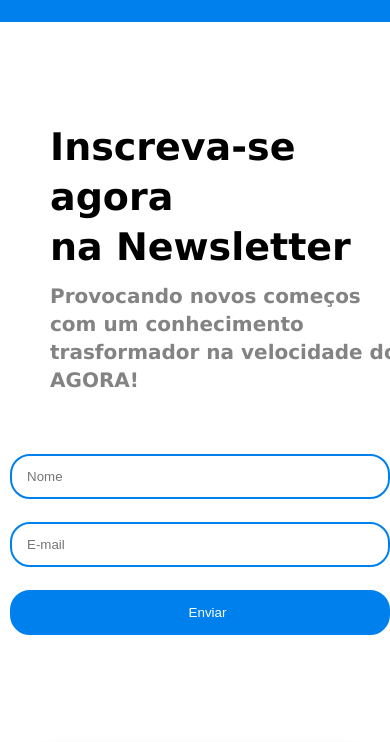
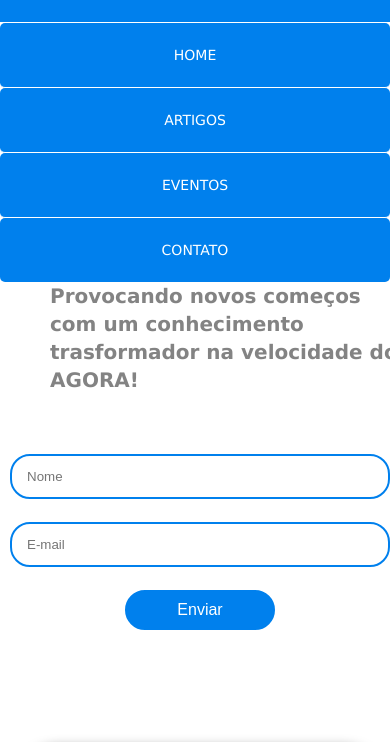
Before and after one commit to aecioprogrammer/portfolio_project2, a plain HTML site: page index.html in a window 390 px wide. Both pictures are taken after a click on the label 365 px from the left and 40 px from the top of the page. Shown: the part 58-800 px from the top of the page. Drawn offline with Linux system fonts and the light colour scheme.

Commit message:
add menu and update styles

```diff
--- a/css/responsive.css
+++ b/css/responsive.css
@@ -37,11 +37,12 @@
 }*/
 
 @media (max-width: 630px) {
-
-    nav, main .container-menu img {
+  /*nav,*/
+  main .container-menu img {
     display: none;
   }
 
+  /* blocos desnecesários
     .container-menu {
         height: 100%;
         display: flex;
@@ -54,13 +55,50 @@
         opacity: 0;
     }
 
+*/
+  menu-button-container {
+    display: flex;
+  }
+
+  .menu {
+    position: absolute;
+    margin-top: 30px;
+    margin-right: 0px;
+    padding: 0px;
+    flex-direction: column;
+    width: 100%;
+    justify-content: right;
+    /*align-items: center;*/
+    left: 100%;
+    transform: translateX(100vw);
+    transition: 0.5s ease transform;
+  }
+
+  .menu > li {
+    display: flex;
+    justify-content: center;
+    margin: 0;
+    padding: 0px;
+    color: white;
+    background-color: #0080ed;
+    border-radius: 5px;
+  }
+
+  .menu > li:not(:last-child) {
+    border-bottom: 1px solid white;
+  }
+
+  .menu li a {
+    flex: 1;
+    text-align: center;
+  }
+
   label {
     position: relative;
     cursor: pointer;
     height: 22px;
     width: 30px;
     display: block;
-
   }
 
   label span {
@@ -98,5 +136,12 @@
     top: 8px;
   }
 
+  nav.menu {
+    width: 100%;
+  }
 
+  #checkbox-menu:checked ~ nav .menu {
+    transform: translateX(-100vw);
+    transition: 0.5s ease transform;
   }
+}
--- a/css/style.css
+++ b/css/style.css
@@ -103,14 +103,27 @@ form input {
 form [type="submit"] {
   background-color: #0080ed;
   color: white;
+  /*alterações da segunda aula*/
+  width: 150px;
+  padding-left: 0px;
+  font-size: 16px;
+  height: 40px;
 }
 
-form [type="submit"] {
+form [type="submit"]:hover {
   cursor: pointer;
+  background-color: rgba(0, 128, 237, 0.75);
+  transform: translateY(-2px);
 }
 
 main .container img {
   width: 600px;
+}
+
+/* CARDS */
+
+a {
+  text-decoration: none;
 }
 
 .cards {
@@ -148,7 +161,7 @@ main .container img {
   padding-top: 56%;
   overflow: hidden;
   position: relative;
-  border-radius: 30px 30px 20px 20px;
+  border-radius: 30px 30px 0px 0px;
 }
 
 .image img {
@@ -172,7 +185,8 @@ main .container img {
 }
 
 .desafio {
-  opacity: 0; /*desabilitar visibilidade*/
+  opacity: 0;
+  /*desabilitar visibilidade*/
   width: 400px;
   height: 400px;
   font-size: 100;
```
Lines whose indentation alone changed are shown as unchanged.
